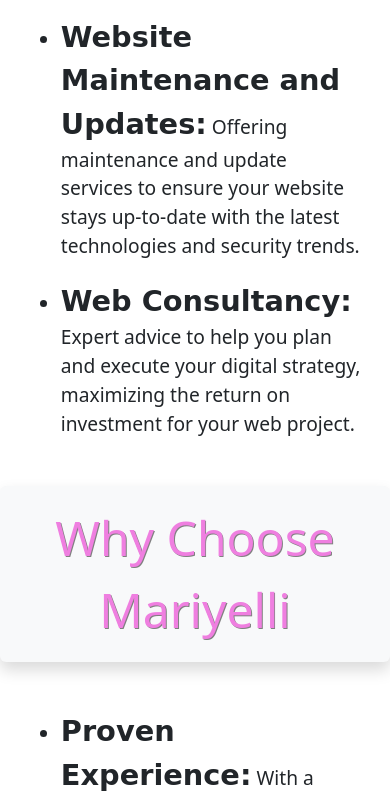
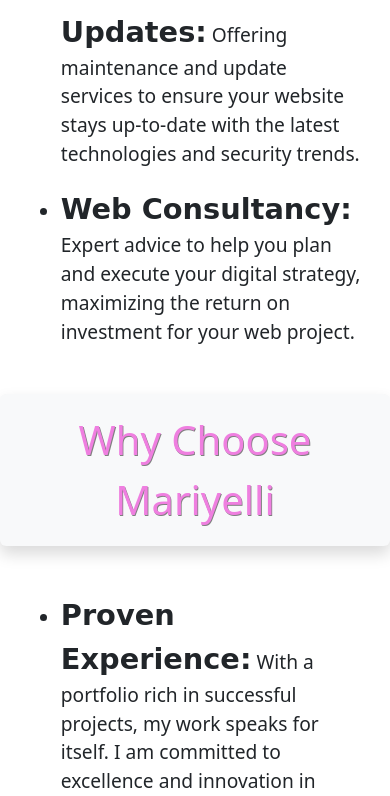
Before and after one commit to DardoTorres/Mariyelli, a plain HTML site: page index.html in a window 390 px wide. Shown: the part 1204-2000 px from the top of the page. Drawn offline with nearby package versions, Linux system fonts and the light colour scheme; a web font is replaced by a local one.

Commit message:
Update style.css
Changing font-size in mobile (class "description-title")

```diff
--- a/style.css
+++ b/style.css
@@ -106,4 +106,7 @@ footer {
     margin-bottom: 1em;
     font-size: 1.2em;
   }
+  .description-title {
+    font-size: 2.5em;
+  }
 }
```
